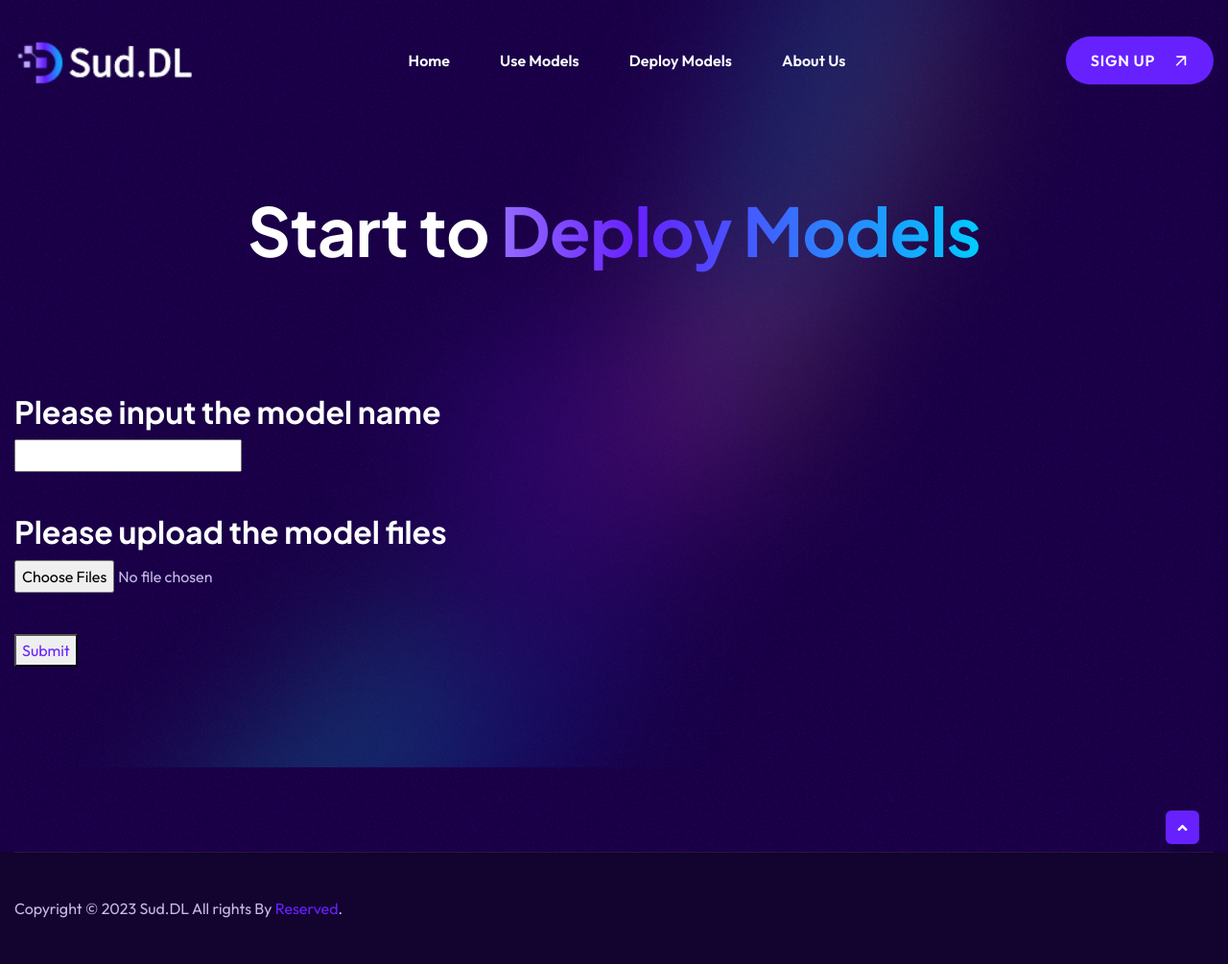
After one commit to HanJiaxuan1/Deep-learning-APP, a Django app: page /deployment/ in a window 1280 px wide. The commit adds this page. Shown: the whole page at 96% size. Run offline with Django 4.2, Linux system fonts and the light colour scheme; some libraries are stand-ins or nearby versions; some web fonts are replaced.

Commit message:
modify deployment html

```diff
--- a/deeplearningapp/urls.py
+++ b/deeplearningapp/urls.py
@@ -33,4 +33,6 @@ urlpatterns = [
     path('model-detail/', views.model_detail),
     path('model-upload/', upload_model.upload_model),
     path('model-add-db/', upload_model.add_model),
+    path('deployment/', views.deployment),
+    path('upload-model/', views.upload_model),
 ]
--- a/deeplearningapp/views.py
+++ b/deeplearningapp/views.py
@@ -7,6 +7,7 @@ from app.models import Model,User
 from concurrent.futures import ThreadPoolExecutor
 from django.contrib import auth
 from werkzeug.security import generate_password_hash
+from django.core.files.storage import FileSystemStorage
 
 
 # Create your views here.
@@ -16,6 +17,10 @@ def hello(request):
 
 def home(request):
     return render(request, 'header.html')
+
+
+def deployment(request):
+    return render(request, 'deployment.html')
 
 
 def login(request):
@@ -194,3 +199,13 @@ def model_detail(request):
 
 def profile(request):
     return render(request, 'profile.html')
+
+
+def upload_model(request):
+    if request.method == 'POST':
+        files = request.FILES.getlist('files[]')
+        model_name = request.POST.get('name')
+        for file in files:
+            fs = FileSystemStorage(location='models/'+model_name)
+            fs.save(file.name, file)
+        return render(request, 'index.html')
--- a/templates/base.html
+++ b/templates/base.html
@@ -61,7 +61,7 @@
                                 <ul class="navigation">
                                     <li><a href="/home">Home</a></li>
                                     <li><a href="/use_model">Use Models</a></li>
-                                    <li><a href="contact.html">Deploy Models</a></li>
+                                    <li><a href="/deployment">Deploy Models</a></li>
                                     <li><a href="/about">About Us</a></li>
                                 </ul>
                             </div>
--- a/templates/base_login.html
+++ b/templates/base_login.html
@@ -61,7 +61,7 @@
                                 <ul class="navigation">
                                     <li><a href="/home">Home</a></li>
                                     <li><a href="/use_model">Use Models</a></li>
-                                    <li><a href="contact.html">Deploy Models</a></li>
+                                    <li><a href="/deployment">Deploy Models</a></li>
                                     <li><a href="/about">About Us</a></li>
                                 </ul>
                             </div>
--- /dev/null
+++ b/templates/deployment.html
@@ -0,0 +1,48 @@
+{% extends "base.html" %}
+{% block title %} Sub.DL - Use Model {% endblock %}
+{% block body %}
+
+        <!-- main-area -->
+        <main class="main-content">
+            <div class="noise-bg" data-background="/static/img/bg/noise_bg.png"></div>
+            <div class="main-shape" data-background="/static/img/images/main_shape.png"></div>
+
+            <!-- breadcrumb-area -->
+            <section class="breadcrumb-area">
+                <div class="container">
+                    <div class="row">
+                        <div class="col-12">
+                            <div class="breadcrumb-content">
+                                <h2 class="title">Start to <span>Deploy Models</span></h2>
+                            </div>
+                        </div>
+                    </div>
+                </div>
+            </section>
+            <!-- breadcrumb-area-end -->
+
+            <section class="blog-details-area pb-150">
+                <div class="container">
+                    <div class="row">
+                        <div class="col-lg-12">
+                            <div class="blog-input-wrap">
+                                <form action="/upload-model/" method="post" enctype="multipart/form-data">
+                                    {% csrf_token %}
+                                    <h3 class="comment-reply-title">Please input the model name</h3>
+                                    <input type="text" name="name">
+                                    <p><br></p>
+                                    <h3 class="comment-reply-title">Please upload the model files</h3>
+                                    <input type="file" name="files[]" multiple>
+                                    <p><br></p>
+                                    <button type="submit">Submit</button>
+                                </form>
+                                <p><br></p>
+                            </div>
+                        </div>
+                    </div>
+                </div>
+            </section>
+        </main>
+        <!-- main-area-end -->
+
+{% endblock %}
```
